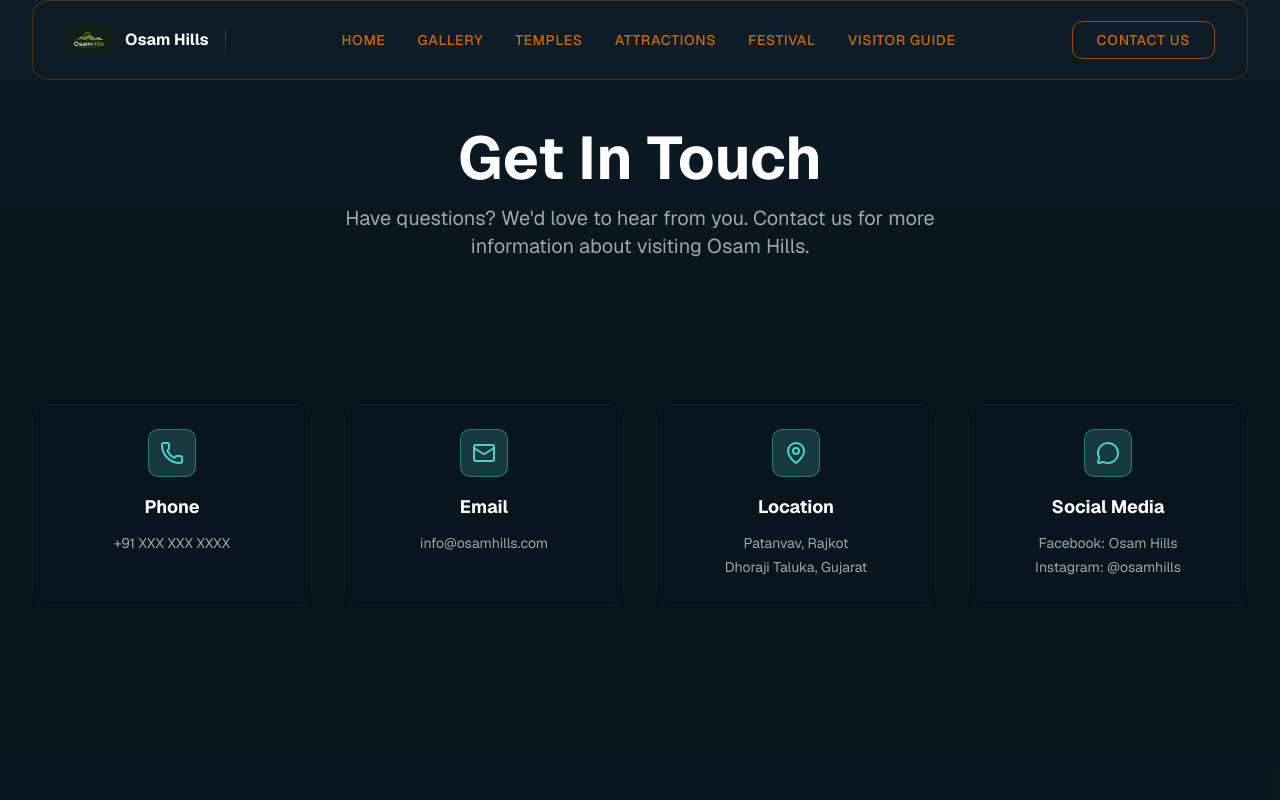
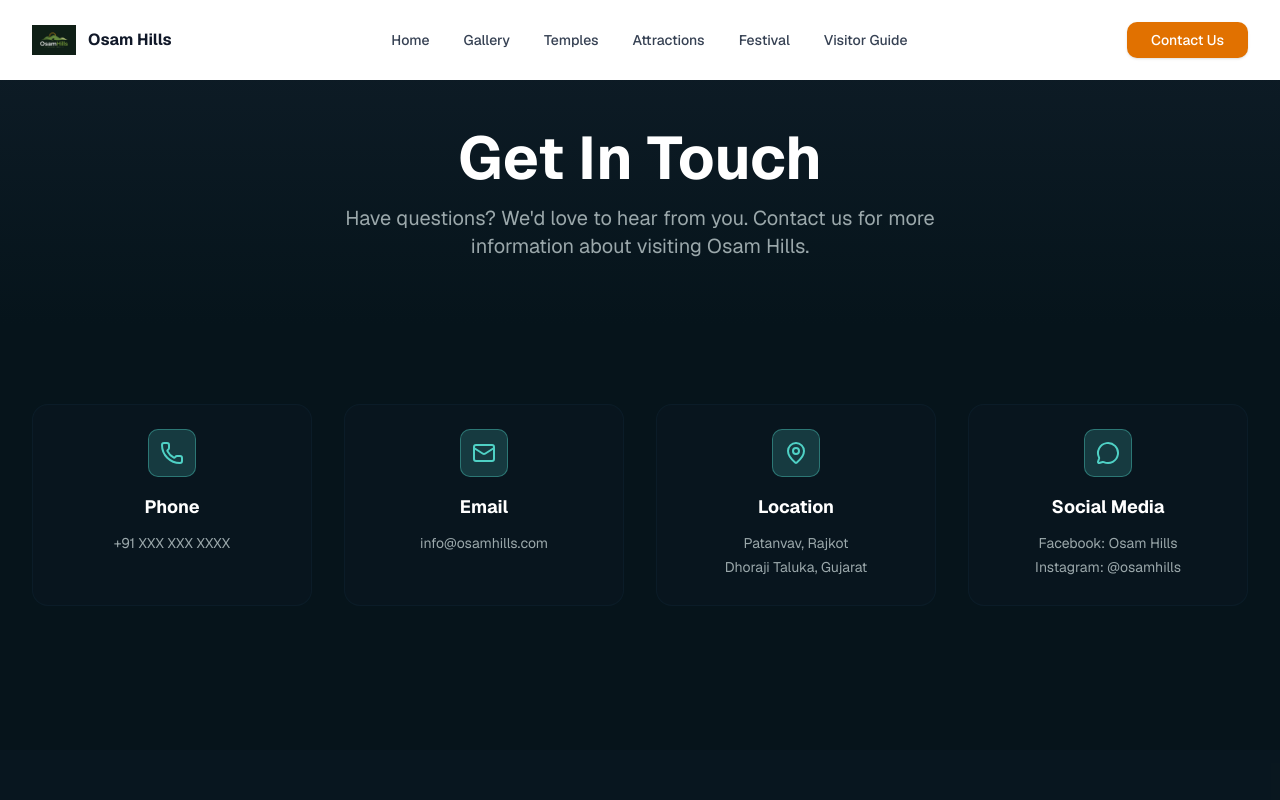
Before and after one commit to Akipatel44/OsamVista, a Next.js app: page /contact in a window 1280 px wide. Shown: the top 800 px of the page. Built offline with nearby package versions, Linux system fonts and the light colour scheme.

Commit message:
feat: enhance navbar styling and navigation layout
Refined navbar appearance, updated navigation animations, and restructured mobile menu.

Co-authored-by: Akshay Shingala <145948738+Akipatel44@users.noreply.github.com>

```diff
--- a/components/navbar.tsx
+++ b/components/navbar.tsx
@@ -33,80 +33,70 @@ export function Navbar() {
     <motion.nav
       className={`fixed top-0 left-0 right-0 z-50 transition-all duration-300 ${
         isScrolled
-          ? 'bg-background/90 backdrop-blur-md'
-          : 'bg-transparent'
+          ? 'bg-white/95 shadow-md backdrop-blur-md border-b border-gray-100'
+          : 'bg-white'
       }`}
       initial={{ opacity: 0, y: -20 }}
       animate={{ opacity: 1, y: 0 }}
-      transition={{ duration: 0.6 }}
+      transition={{ duration: 0.5 }}
     >
       <div className="max-w-7xl mx-auto px-4 sm:px-6 lg:px-8">
-        {/* Elegant border container */}
-        <div className={`rounded-2xl transition-all duration-300 ${
-          isScrolled
-            ? 'border border-amber-700/40 bg-black/30 backdrop-blur-sm'
-            : 'border border-amber-600/30 bg-transparent backdrop-blur-none'
-        }`}>
-          <div className="flex items-center justify-between px-6 py-4 sm:px-8 sm:py-5">
-            {/* Logo Section with Vertical Divider */}
-            <div className="flex items-center gap-4">
+        <div className="flex items-center justify-between h-16 sm:h-20">
+          {/* Logo Section */}
           <motion.button
             onClick={() => router.push('/')}
-                initial={{ opacity: 0 }}
-                animate={{ opacity: 1 }}
-                transition={{ delay: 0.2 }}
-                className="flex items-center gap-3 cursor-pointer hover:opacity-90 transition-opacity"
+            initial={{ opacity: 0, x: -20 }}
+            animate={{ opacity: 1, x: 0 }}
+            transition={{ delay: 0.1 }}
+            className="flex items-center gap-2.5 sm:gap-3 cursor-pointer hover:opacity-80 transition-opacity flex-shrink-0"
             title="Go to home page"
           >
-                <div className="relative w-10 sm:w-12">
+            <div className="relative w-9 sm:w-11 h-9 sm:h-11 flex-shrink-0">
               <Image
                 src="/OsamHillsLogo.png"
                 alt="Osam Hills Logo"
                 width={674}
                 height={188}
                 priority
-                    className="h-auto w-full object-contain"
+                className="h-full w-full object-contain"
               />
             </div>
             <motion.span
               initial={{ opacity: 0 }}
               animate={{ opacity: 1 }}
-                  transition={{ delay: 0.3 }}
-                  className="inline text-white font-bold text-sm sm:text-base whitespace-nowrap"
+              transition={{ delay: 0.2 }}
+              className="hidden sm:inline text-gray-900 font-bold text-sm sm:text-base"
             >
               Osam Hills
             </motion.span>
           </motion.button>
 
-              {/* Vertical Divider */}
-              <div className="hidden md:block w-px h-6 bg-gradient-to-b from-amber-600/40 to-amber-700/20" />
-            </div>
-
           {/* Desktop Navigation */}
-            <div className="hidden md:flex items-center gap-8 flex-1 justify-center">
+          <div className="hidden lg:flex items-center gap-0.5 flex-1 justify-center">
             {navItems.map((item, i) => (
               <motion.a
                 key={item.href}
                 href={item.href}
-                  className="text-xs sm:text-sm font-medium text-amber-600/90 hover:text-amber-500 transition-colors uppercase tracking-wider"
+                className="px-4 py-2 text-gray-700 text-sm font-medium hover:text-amber-600 hover:bg-amber-50/50 rounded-md transition-all duration-200"
                 initial={{ opacity: 0, y: -10 }}
                 animate={{ opacity: 1, y: 0 }}
-                  transition={{ delay: 0.3 + i * 0.08 }}
+                transition={{ delay: 0.15 + i * 0.05 }}
               >
                 {item.label}
               </motion.a>
             ))}
           </div>
 
-            {/* CTA Button */}
+          {/* CTA Button and Mobile Menu */}
+          <div className="flex items-center gap-3 sm:gap-4">
             <motion.a
               href="/contact"
-              className="hidden sm:block px-5 sm:px-6 py-2 border border-amber-600/60 text-amber-600/90 rounded-lg font-medium hover:bg-amber-600/10 hover:border-amber-500/80 hover:text-amber-500 transition-all text-xs sm:text-sm uppercase tracking-wider"
-              initial={{ opacity: 0 }}
-              animate={{ opacity: 1 }}
-              transition={{ delay: 0.5 }}
+              className="hidden sm:block px-5 sm:px-6 py-2 bg-amber-600 text-white rounded-lg font-medium text-sm hover:bg-amber-700 transition-all duration-200 shadow-sm hover:shadow-md"
+              initial={{ opacity: 0, x: 20 }}
+              animate={{ opacity: 1, x: 0 }}
+              transition={{ delay: 0.25 }}
               whileHover={{ scale: 1.05 }}
-              whileTap={{ scale: 0.97 }}
+              whileTap={{ scale: 0.95 }}
             >
               Contact Us
             </motion.a>
@@ -114,25 +104,29 @@ export function Navbar() {
             {/* Mobile Menu Button */}
             <button
               onClick={() => setIsOpen(!isOpen)}
-              className="md:hidden text-amber-600/90"
+              className="lg:hidden text-gray-900 p-2 hover:bg-gray-100 rounded-lg transition-colors"
+              aria-label="Toggle menu"
             >
-              {isOpen ? <X size={24} /> : <Menu size={24} />}
+              {isOpen ? <X size={24} strokeWidth={2} /> : <Menu size={24} strokeWidth={2} />}
             </button>
+          </div>
         </div>
 
         {/* Mobile Menu */}
         {isOpen && (
           <motion.div
-              className="md:hidden pb-4 space-y-2 border-t border-amber-700/30 bg-black/40 backdrop-blur-sm px-6"
+            className="lg:hidden border-t border-gray-100 bg-white"
             initial={{ opacity: 0, height: 0 }}
             animate={{ opacity: 1, height: 'auto' }}
-              transition={{ duration: 0.3 }}
+            exit={{ opacity: 0, height: 0 }}
+            transition={{ duration: 0.2 }}
           >
+            <div className="px-4 py-3 space-y-1">
               {navItems.map((item) => (
                 <a
                   key={item.href}
                   href={item.href}
-                  className="block px-3 py-2 text-sm font-medium text-amber-600/90 hover:text-amber-500 hover:bg-amber-600/5 rounded transition-colors uppercase tracking-wider"
+                  className="block px-3 py-2.5 text-gray-700 text-sm font-medium hover:text-amber-600 hover:bg-amber-50/50 rounded-md transition-colors"
                   onClick={() => setIsOpen(false)}
                 >
                   {item.label}
@@ -140,13 +134,14 @@ export function Navbar() {
               ))}
               <a
                 href="/contact"
-                className="block w-full mt-4 px-4 py-2 border border-amber-600/60 text-amber-600/90 rounded-lg font-medium hover:bg-amber-600/10 hover:border-amber-500/80 hover:text-amber-500 transition-all text-center uppercase tracking-wider text-sm"
+                className="block w-full px-4 py-2.5 mt-3 bg-amber-600 text-white rounded-lg font-medium text-sm hover:bg-amber-700 transition-all text-center"
+                onClick={() => setIsOpen(false)}
               >
                 Contact Us
               </a>
+            </div>
           </motion.div>
         )}
-        </div>
       </div>
     </motion.nav>
   )
```
Lines whose indentation alone changed are shown as unchanged.
